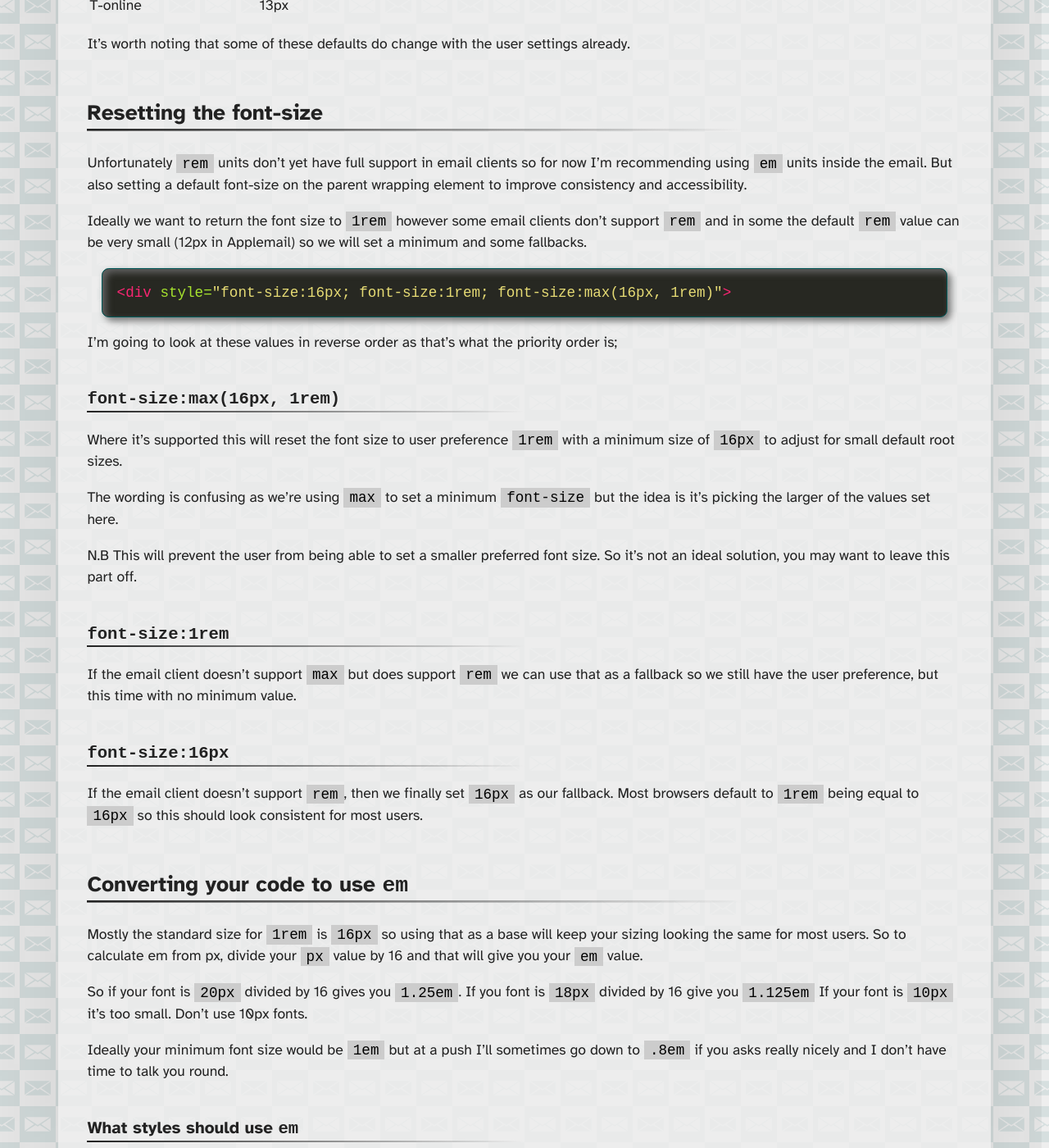
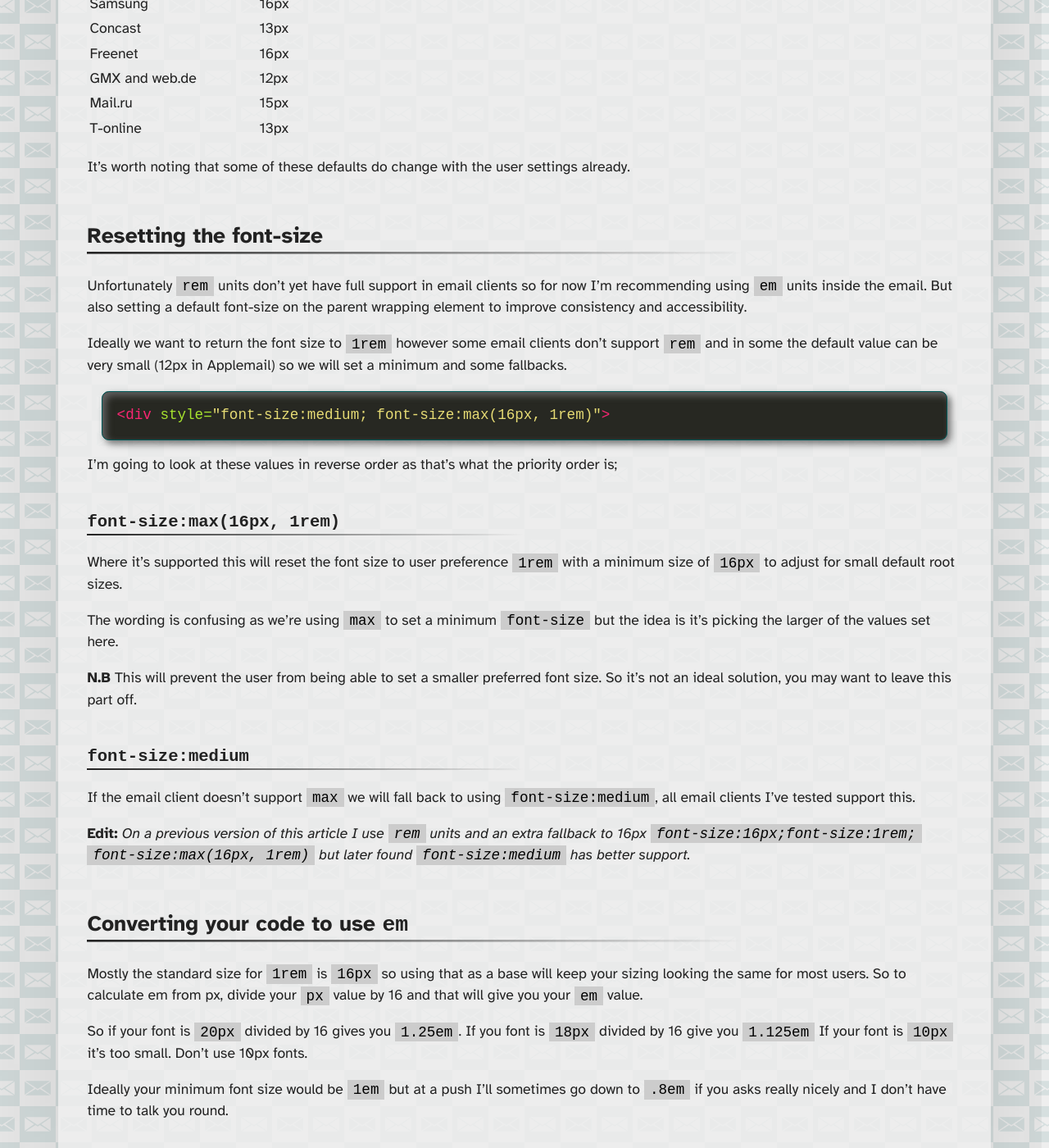
Before and after one commit to M-J-Robbins/good-email-code, a Jekyll site: the page built from email-accessibility/rem-and-em.md, in a window 1280 px wide and 1400 px high, scrolled down 1907 px. Shown: the whole window at 82% size. Built offline with Jekyll 4.4.1, drawn with Linux system fonts in a browser that asks for light colours; our own code applies the rules of GitHub Pages for plain Markdown files; a script that is not in the unit is left out; some of the changed text lies outside the part shown.

Commit message:
remplace 1rem with font-size:medium for better support

```diff
--- a/email-accessibility/rem-and-em.md
+++ b/email-accessibility/rem-and-em.md
@@ -1,4 +1,4 @@
-<div class="updated">Last Updated: <time datetime="2021-02-08">8<sup>th</sup> February 2021</time></div>
+<div class="updated">Last Updated: <time datetime="2022-01-14">14<sup>th</sup> January 2022</time></div>
 # Using rem and em units in email
 
 There are a number of different units that can be used to set sizes in CSS these can be grouped into absolute and relative.
@@ -6,6 +6,8 @@
 Absolute units don't ever change and are good for consistency but lack flexibility.  These include `px`(pixels), `pt`(points), `pc`(picas), `cm`(centimetres), `in`(inches) and more.
 
 Relative units are more flexible as they are based of something else. These include `vw`(viewport width), `vh`(viewport height), `lh`(current line height) and more but the ones we're interested in for accessibility are `rem` and `em`.
+
+There are also keyword values which are a bit of a mix of the relative and absolute. `medium` is the default (equal to 1rem), then `small` `large` `x-large` `xx-large` etc. are all relative to that. Then `smaller` and `larger` will adjust relative to the parent font size.
 
 ## What are EM units and REM units
 `em` units are equal to the current font size, the name comes from the width of an uppercase M. So if you have a `font-size:16px` set then `1em` would be equal to `16px`. If you were then to change that to  `font-size: 20px` for a heading, `1em` would be equal to `20px`.
@@ -18,7 +20,7 @@
 
 This only works if we respect their settings and base our `font-size` on the `rem` set by the user.
 
-## What is the default value of 1rem
+## What is the default value of `1rem` / `medium`
 In the majority of web browsers the default value is `16px` as this is a good readable font size for most people.
 
 However, the default size in clients tends to vary a bit more. Looking at popular email clients it ranges between 12px and 17px
@@ -53,10 +55,10 @@
 ## Resetting the font-size
 Unfortunately `rem` units don’t yet have full support in email clients so for now I’m recommending using `em` units inside the email. But also setting a default font-size on the parent  wrapping element to improve consistency and accessibility.
 
-Ideally we want to return the font size to `1rem` however some email clients don’t support `rem` and in some the default `rem` value can be very small (12px in Applemail) so we will set a minimum and some fallbacks.
+Ideally we want to return the font size to `1rem` however some email clients don’t support `rem` and in some the default value can be very small (12px in Applemail) so we will set a minimum and some fallbacks.
 
 {% highlight html %}
-<div style="font-size:16px; font-size:1rem; font-size:max(16px, 1rem)">
+<div style="font-size:medium; font-size:max(16px, 1rem)">
 {% endhighlight %}
 
 I’m going to look at these values in reverse order as that’s what the priority order is;
@@ -66,12 +68,13 @@
 
 The wording is confusing as we’re using `max` to set a minimum `font-size` but the idea is it’s picking the larger of the values set here.
 
-N.B This will prevent the user from being able to set a smaller preferred font size.  So it’s not an ideal solution, you may want to leave this part off.
+**N.B** This will prevent the user from being able to set a smaller preferred font size.  So it’s not an ideal solution, you may want to leave this part off.
 
-### `font-size:1rem`
-If the email client doesn't support `max` but does support `rem` we can use that as a fallback so we still have the user preference, but this time with no minimum value.
-### `font-size:16px`
-If the email client doesn’t support `rem`, then we finally set `16px` as our fallback.  Most browsers default to `1rem` being equal to `16px` so this should look consistent for most users.
+### `font-size:medium`
+If the email client doesn't support `max` we will fall back to using `font-size:medium`, all email clients I've tested support this.
+
+**Edit:** _On a previous version of this article I use `rem` units and an extra fallback to 16px `font-size:16px;font-size:1rem; font-size:max(16px, 1rem)` but later found `font-size:medium` has better support._
+
 ## Converting your code to use `em`
 Mostly the standard size for `1rem` is `16px` so using that as a base will keep your sizing looking the same for most users.  So to calculate em from px, divide your `px` value by 16 and that will give you your `em` value.
 
```
Also changed, not shown: email-code/template.md (+5 -5 lines).
